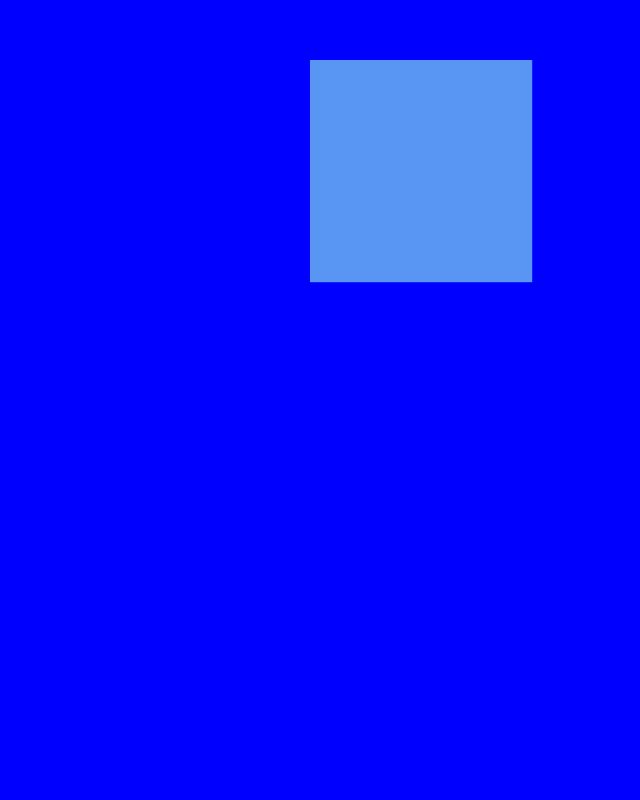
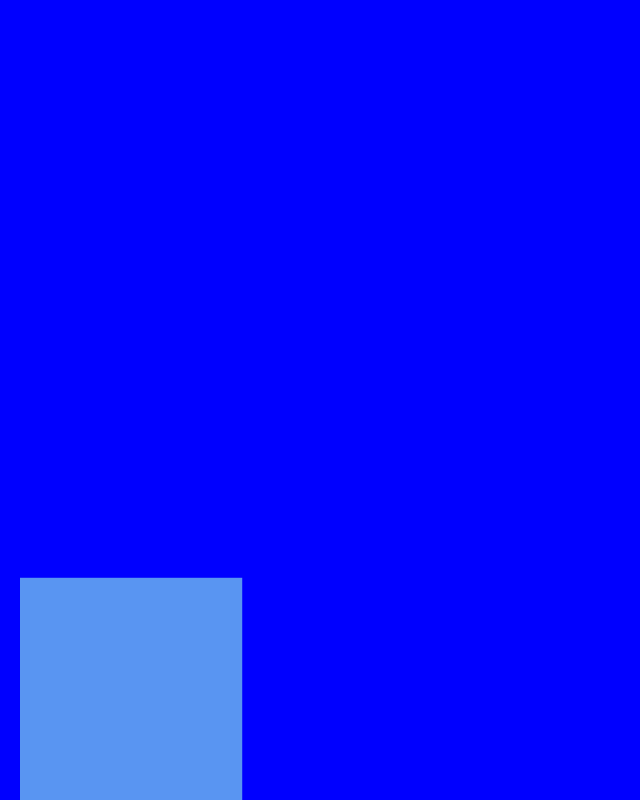
Before and after one commit to opedromonteiro/Hunter-the-game, a plain HTML site: page Hunter/index.html in a window 1280 px wide. Shown: the whole page, without its empty margins (0-640 px from the left). Drawn offline with Linux system fonts and the light colour scheme.

Commit message:
Gravity Added

```diff
--- a/Hunter/js/game.js
+++ b/Hunter/js/game.js
@@ -7,6 +7,7 @@ class Game {
         this.baseHeight = 720;
         this.ratio = this.height / this.baseHeight;
         this.player = new Player(this);
+        this.gravity;
 
         this.resize(window.innerWidth, window.innerHeight)
 
@@ -23,8 +24,8 @@ class Game {
         this.ctx.fillStyle = '#5995f2';
         this.ratio = this.height / this.baseHeight;
 
+        this.gravity = 0.15 * this.ratio;
         this.player.resize();
-        console.log(this.height, this.baseHeight, this.ratio);
     }
 
     render() {
@@ -49,4 +50,4 @@ window.addEventListener('load', function() {
 
     requestAnimationFrame(animate);
 
-})
+});
--- a/Hunter/js/player.js
+++ b/Hunter/js/player.js
@@ -1,12 +1,13 @@
 class Player {
     constructor(game) {
         this.game = game;
-        this.x = 10;
-        this.y = 60;
+        this.x = 20;
+        this.y = 0;
         this.spriteWidth = 200;
         this.spriteHeight = 200;
         this.width;
         this.height;
+        this.speedY;
     }
 
     draw() {
@@ -14,11 +15,24 @@ class Player {
     }
 
     update() {
-        this.x++;
+        this.y += this.speedY;
+
+        if(this.isTouchingBottom()) {
+            this.y = this.game.height - this.height;
+        }
+        else {
+            this.speedY += this.game.gravity;
+        }
     }
 
     resize() {
         this.width = this.spriteWidth * this.game.ratio;
         this.height = this.spriteHeight * this.game.ratio;
+        this.y = this.game.height * 0.5 - this.height * 0.5;
+        this.speedY= -8 * this.game.ratio;
+    }
+
+    isTouchingBottom() {
+        return this.y >= this.game.height - this.height;
     }
 }
```
Also changed, not shown: Hunter/index.html (+1 -0 lines), 1 other file.
